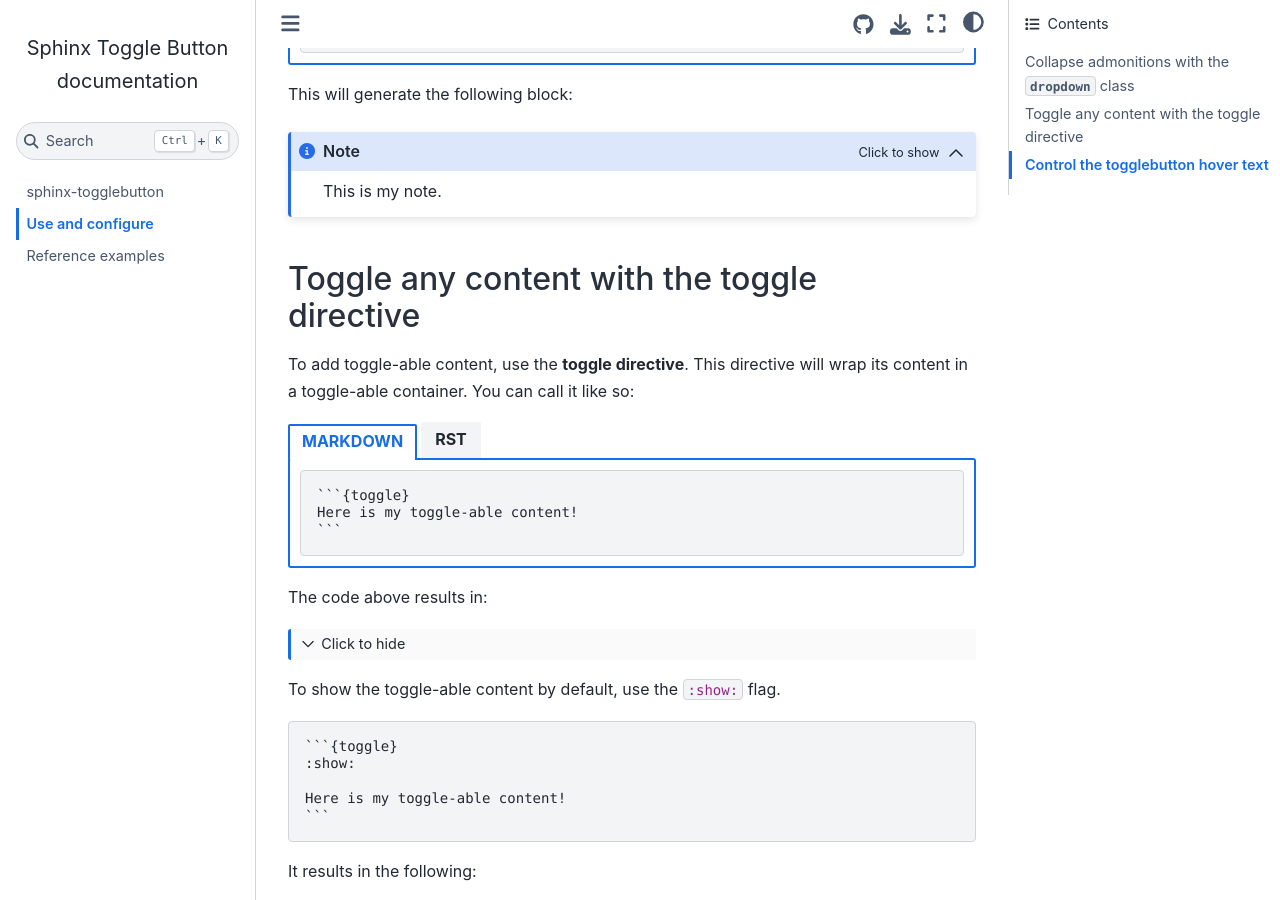
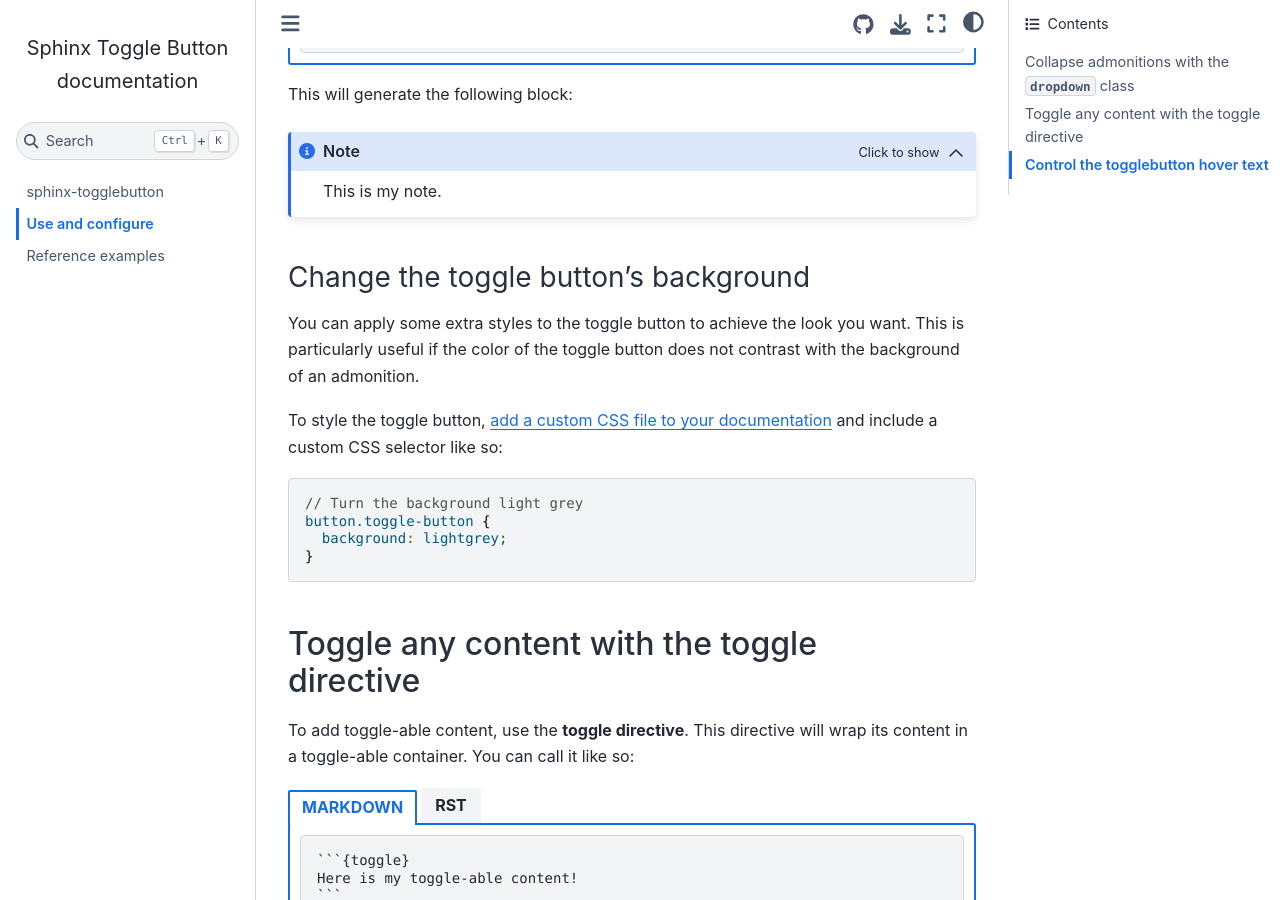
Before and after one commit to executablebooks/sphinx-togglebutton, a Sphinx documentation site: the page built from docs/use.md, in a window 1280 px wide and 900 px high, scrolled down 1412 px. Built offline with Sphinx 7.4.7 and the Sphinx Book theme 1.1.4, drawn with Linux system fonts in a browser that asks for light colours.

Commit message:
Fixing colors

````diff
--- a/docs/use.md
+++ b/docs/use.md
@@ -121,6 +121,20 @@
 This is my note.
 :::
 
+### Change the toggle button's background
+
+You can apply some extra styles to the toggle button to achieve the look you want.
+This is particularly useful if the color of the toggle button does not contrast with the background of an admonition.
+
+To style the toggle button, [add a custom CSS file to your documentation](https://docs.readthedocs.io/en/stable/guides/adding-custom-css.html) and include a custom CSS selector like so:
+
+```scss
+// Turn the background light grey
+button.toggle-button {
+  background: lightgrey;
+}
+```
+
 (toggle-directive)=
 ## Toggle any content with the toggle directive
 
--- a/sphinx_togglebutton/_static/togglebutton.css_t
+++ b/sphinx_togglebutton/_static/togglebutton.css_t
@@ -66,7 +66,9 @@
     position: relative;
     float: right;
     width: 1.5em;
+    height: 1.5em;
     padding: 0px;
+    display: flex;
 }
 
 @media (min-width: 768px) {
````
